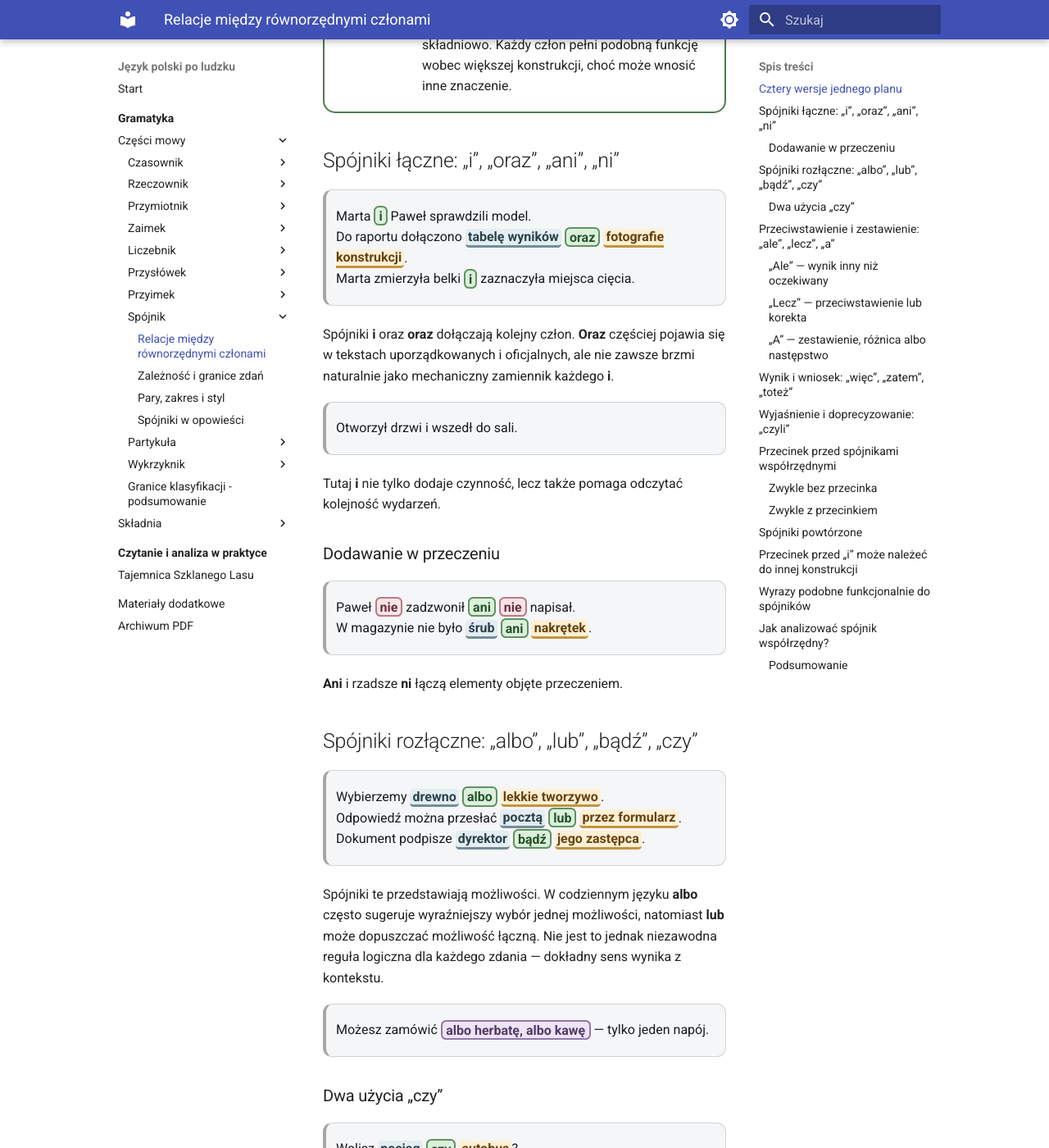
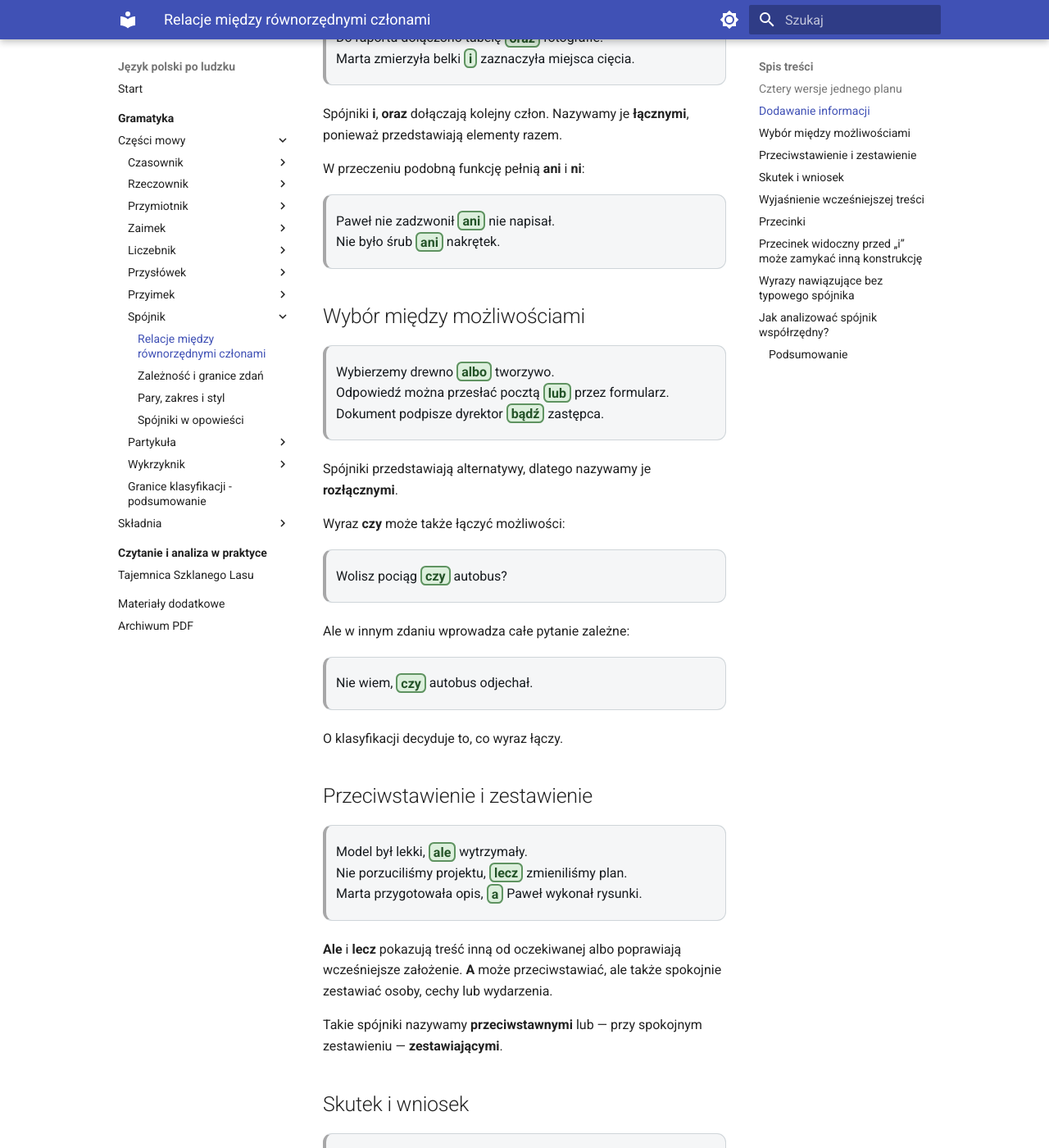
Before and after one commit to dchorazkiewicz/SP_JP, an MkDocs documentation site: the page built from docs/gramatyka/czesci-mowy/spojnik/wspolrzedne.md, in a window 1280 px wide and 1400 px high, scrolled down 973 px. Shown: the whole window at 82% size. Built offline with MkDocs 1.6.1 and Material for MkDocs 9.7.7, drawn with Linux system fonts in a browser that asks for light colours; some of the changed text lies outside the part shown.

Commit message:
Wyprowadź współrzędność spójników z relacji między członami

```diff
--- a/docs/gramatyka/czesci-mowy/spojnik/wspolrzedne.md
+++ b/docs/gramatyka/czesci-mowy/spojnik/wspolrzedne.md
@@ -2,204 +2,142 @@
 
 <div class="conjunction-lesson" markdown>
 
-<div class="lesson-lead" markdown>
-
-Spójnik współrzędny łączy elementy znajdujące się na tym samym poziomie budowy: dwa wyrazy, dwie grupy wyrazów albo dwa zdania. Nie oznacza to, że człony muszą mieć ten sam sens. Mogą się dodawać, wykluczać, przeciwstawiać, wynikać z siebie albo wzajemnie wyjaśniać.
-
-</div>
-
 ## Cztery wersje jednego planu
-
-<div class="conjunction-story" markdown>
-  <div class="conjunction-story__title">Relację wybiera spójnik</div>
-  <div class="conjunction-story__body" markdown>
 
 > Przygotujemy <span class="member-left">model</span> <span class="conj-focus">i</span> <span class="member-right">opis konstrukcji</span>.
 > Przygotujemy <span class="member-left">model</span> <span class="conj-focus">albo</span> <span class="member-right">prezentację</span>.
 > Model jest <span class="member-left">lekki</span>, <span class="conj-focus">ale</span> <span class="member-right">wytrzymały</span>.
 > Model przeszedł próbę, <span class="conj-focus">więc</span> <span class="member-right">możemy go zaprezentować</span>.
 
-**I** dodaje drugi element. **Albo** przedstawia możliwości. **Ale** łączy cechy pozostające w napięciu. **Więc** pokazuje skutek lub wniosek.
+W każdym przykładzie spójnik łączy dwa elementy pełniące podobne zadanie w większej konstrukcji:
 
-  </div>
-</div>
+- **i** dodaje drugi element;
+- **albo** przedstawia możliwości;
+- **ale** zestawia treści pozostające w napięciu;
+- **więc** pokazuje skutek lub wniosek.
+
+Człony są wobec siebie równorzędne: żaden nie uzupełnia gramatycznie drugiego.
 
 <div class="conjunction-concept">
   <span class="conjunction-concept__label">Pojęcie</span>
   <strong>Współrzędność</strong>
-  <p>To relacja między członami równorzędnymi składniowo. Każdy człon pełni podobną funkcję wobec większej konstrukcji, choć może wnosić inne znaczenie.</p>
+  <p>To relacja między członami pełniącymi podobną funkcję w większej konstrukcji. Spójnik łączący takie człony nazywamy współrzędnym.</p>
 </div>
 
-## Spójniki łączne: „i”, „oraz”, „ani”, „ni”
+## Dodawanie informacji
 
 > Marta <span class="conj-focus">i</span> Paweł sprawdzili model.
-> Do raportu dołączono <span class="member-left">tabelę wyników</span> <span class="conj-focus">oraz</span> <span class="member-right">fotografie konstrukcji</span>.
+> Do raportu dołączono tabelę <span class="conj-focus">oraz</span> fotografie.
 > Marta zmierzyła belki <span class="conj-focus">i</span> zaznaczyła miejsca cięcia.
 
-Spójniki **i** oraz **oraz** dołączają kolejny człon. **Oraz** częściej pojawia się w tekstach uporządkowanych i oficjalnych, ale nie zawsze brzmi naturalnie jako mechaniczny zamiennik każdego **i**.
+Spójniki **i**, **oraz** dołączają kolejny człon. Nazywamy je **łącznymi**, ponieważ przedstawiają elementy razem.
 
-> Otworzył drzwi i wszedł do sali.
+W przeczeniu podobną funkcję pełnią **ani** i **ni**:
 
-Tutaj **i** nie tylko dodaje czynność, lecz także pomaga odczytać kolejność wydarzeń.
+> Paweł nie zadzwonił <span class="conj-focus">ani</span> nie napisał.
+> Nie było śrub <span class="conj-focus">ani</span> nakrętek.
 
-### Dodawanie w przeczeniu
+## Wybór między możliwościami
 
-> Paweł <span class="negation-anchor">nie</span> zadzwonił <span class="conj-focus">ani</span> <span class="negation-anchor">nie</span> napisał.
-> W magazynie nie było <span class="member-left">śrub</span> <span class="conj-focus">ani</span> <span class="member-right">nakrętek</span>.
+> Wybierzemy drewno <span class="conj-focus">albo</span> tworzywo.
+> Odpowiedź można przesłać pocztą <span class="conj-focus">lub</span> przez formularz.
+> Dokument podpisze dyrektor <span class="conj-focus">bądź</span> zastępca.
 
-**Ani** i rzadsze **ni** łączą elementy objęte przeczeniem.
+Spójniki przedstawiają alternatywy, dlatego nazywamy je **rozłącznymi**.
 
-## Spójniki rozłączne: „albo”, „lub”, „bądź”, „czy”
+Wyraz **czy** może także łączyć możliwości:
 
-> Wybierzemy <span class="member-left">drewno</span> <span class="conj-focus">albo</span> <span class="member-right">lekkie tworzywo</span>.
-> Odpowiedź można przesłać <span class="member-left">pocztą</span> <span class="conj-focus">lub</span> <span class="member-right">przez formularz</span>.
-> Dokument podpisze <span class="member-left">dyrektor</span> <span class="conj-focus">bądź</span> <span class="member-right">jego zastępca</span>.
+> Wolisz pociąg <span class="conj-focus">czy</span> autobus?
 
-Spójniki te przedstawiają możliwości. W codziennym języku **albo** często sugeruje wyraźniejszy wybór jednej możliwości, natomiast **lub** może dopuszczać możliwość łączną. Nie jest to jednak niezawodna reguła logiczna dla każdego zdania — dokładny sens wynika z kontekstu.
+Ale w innym zdaniu wprowadza całe pytanie zależne:
 
-> Możesz zamówić <span class="pair-focus">albo herbatę, albo kawę</span> — tylko jeden napój.
+> Nie wiem, <span class="conj-focus">czy</span> autobus odjechał.
 
-### Dwa użycia „czy”
+O klasyfikacji decyduje to, co wyraz łączy.
 
-> Wolisz <span class="member-left">pociąg</span> <span class="conj-focus">czy</span> <span class="member-right">autobus</span>?
-
-Tutaj **czy** łączy dwie możliwości.
-
-> Nie wiem, <span class="conj-focus">czy</span> autobus już odjechał.
-
-Tutaj **czy** wprowadza pytanie zależne. Przed takim zdaniem podrzędnym stawiamy przecinek.
-
-<div class="conjunction-checkpoint">
-  <div class="conjunction-checkpoint__title">To samo „czy”, inna budowa</div>
-  <p>W połączeniu <em>herbata czy kawa</em> spójnik łączy równorzędne rzeczowniki. W zdaniu <em>sprawdź, czy pada</em> wprowadza całe zdanie zależne od czasownika <em>sprawdź</em>.</p>
-</div>
-
-## Przeciwstawienie i zestawienie: „ale”, „lecz”, „a”
-
-### „Ale” — wynik inny niż oczekiwany
+## Przeciwstawienie i zestawienie
 
 > Model był lekki, <span class="conj-focus">ale</span> wytrzymały.
-> Mieliśmy mało czasu, <span class="conj-focus">ale</span> zakończyliśmy pracę.
+> Nie porzuciliśmy projektu, <span class="conj-focus">lecz</span> zmieniliśmy plan.
+> Marta przygotowała opis, <span class="conj-focus">a</span> Paweł wykonał rysunki.
 
-**Ale** pokazuje, że drugi człon przełamuje oczekiwanie wywołane przez pierwszy.
+**Ale** i **lecz** pokazują treść inną od oczekiwanej albo poprawiają wcześniejsze założenie. **A** może przeciwstawiać, ale także spokojnie zestawiać osoby, cechy lub wydarzenia.
 
-### „Lecz” — przeciwstawienie lub korekta
+Takie spójniki nazywamy **przeciwstawnymi** lub — przy spokojnym zestawieniu — **zestawiającymi**.
 
-> Nie porzuciliśmy projektu, <span class="conj-focus">lecz</span> zmieniliśmy plan.
-> Potrzebujemy nie większej liczby elementów, <span class="conj-focus">lecz</span> lepszego połączenia.
+## Skutek i wniosek
 
-**Lecz** często pojawia się po zaprzeczeniu i wprowadza właściwą informację zamiast odrzuconej.
+> Zabrakło podpory, <span class="conj-focus">więc</span> zmieniliśmy konstrukcję.
+> Wszystkie pomiary są zgodne, <span class="conj-focus">zatem</span> możemy rozpocząć próbę.
+> Droga była zalana, <span class="conj-focus">toteż</span> wybraliśmy inną trasę.
 
-### „A” — zestawienie, różnica albo następstwo
+Pierwszy człon podaje podstawę, a drugi skutek lub wniosek. Spójniki nazywamy **wynikowymi**.
 
-> Marta przygotowała opis, <span class="conj-focus">a</span> Paweł wykonał rysunki.
-> Pierwsza belka była prosta, <span class="conj-focus">a</span> druga lekko wygięta.
-> Otworzył pudełko, <span class="conj-focus">a</span> następnie wyjął narzędzia.
+Porównaj kierunek relacji:
 
-Spójnik **a** nie zawsze oznacza ostre przeciwstawienie. Może spokojnie zestawiać dwa podmioty, dwie cechy albo kolejne wydarzenia.
+> Zostaliśmy w pracowni, bo padało. — drugi człon podaje przyczynę;
+> Padało, więc zostaliśmy w pracowni. — drugi człon podaje skutek.
 
-## Wynik i wniosek: „więc”, „zatem”, „toteż”
-
-> Zabrakło jednej podpory, <span class="conj-focus">więc</span> zmieniliśmy konstrukcję.
-> Wszystkie pomiary są zgodne, <span class="conj-focus">zatem</span> możemy rozpocząć próbę.
-> Droga była zalana, <span class="conj-focus">toteż</span> zespół wybrał inną trasę.
-
-Pierwszy człon stanowi podstawę, a drugi przedstawia skutek albo wniosek.
-
-> Zostaliśmy w pracowni, <span class="conj-focus">bo</span> padało. — drugi człon podaje przyczynę
-> Padało, <span class="conj-focus">więc</span> zostaliśmy w pracowni. — drugi człon podaje skutek
-
-## Wyjaśnienie i doprecyzowanie: „czyli”
+## Wyjaśnienie wcześniejszej treści
 
 > Model jest modułowy, <span class="conj-focus">czyli</span> można wymieniać jego części.
-> Spotkanie odbędzie się hybrydowo, <span class="conj-focus">czyli</span> część osób połączy się zdalnie.
+> Spotkanie będzie hybrydowe, <span class="conj-focus">czyli</span> część osób połączy się zdalnie.
 
-Drugi człon objaśnia pierwszy albo pokazuje jego praktyczne znaczenie.
+Drugi człon objaśnia pierwszy. Spójnik **czyli** nazywamy **wyjaśniającym**.
 
-Wyrażenie **to znaczy** może pełnić podobną funkcję tekstową:
+Wyrażenie **to znaczy** może pełnić podobną funkcję, ale nie każdy opis gramatyczny traktuje je jako pojedynczy spójnik.
 
-> Musimy uprościć procedurę, <span class="connector-anchor">to znaczy</span> usunąć dwa zbędne etapy.
+## Przecinki
 
-Nie we wszystkich opisach gramatycznych klasyfikuje się je dokładnie tak samo jak pojedynczy spójnik **czyli**.
-
-## Przecinek przed spójnikami współrzędnymi
-
-### Zwykle bez przecinka
-
-Przed pojedynczym:
-
-> i, oraz, ani, ni, albo, lub, bądź
-
-zwykle nie stawiamy przecinka:
+Przed pojedynczymi spójnikami łącznymi i rozłącznymi zwykle nie stawiamy przecinka:
 
 > Marta przygotowała opis <span class="conj-focus">i</span> wykonała rysunek.
-> Możemy zostać <span class="conj-focus">albo</span> wrócić później.
-> Marta pisała raport <span class="conj-focus">i</span> Paweł tworzył wykresy.
+> Możemy zostać <span class="conj-focus">albo</span> wrócić.
 
-### Zwykle z przecinkiem
-
-Przecinek stawiamy przed spójnikami przeciwstawnymi, wynikowymi i wyjaśniającymi:
-
-> ale, lecz, a, więc, zatem, toteż, czyli.
+Przecinek zwykle stawiamy przed spójnikami przeciwstawnymi, wynikowymi i wyjaśniającymi:
 
 > Model wyglądał dobrze, <span class="conj-focus">ale</span> nie przeszedł próby.
-> Pomiar był błędny, <span class="conj-focus">więc</span> powtórzyliśmy doświadczenie.
-> Konstrukcja jest symetryczna, <span class="conj-focus">czyli</span> obie strony mają taki sam układ.
+> Pomiar był błędny, <span class="conj-focus">więc</span> go powtórzyliśmy.
+> Konstrukcja jest symetryczna, <span class="conj-focus">czyli</span> obie strony mają ten sam układ.
 
-## Spójniki powtórzone
+Przy spójnikach powtórzonych przecinek pojawia się przed drugim i kolejnymi członami:
 
-Gdy ten sam spójnik rozpoczyna kolejne równorzędne człony, przed drugim i następnymi wystąpieniami stawiamy przecinek:
+> i model, i opis, i prezentacja;
+> ani śruby, ani nakrętki;
+> albo pociągiem, albo autobusem.
 
-> Przygotujemy <span class="pair-focus">i model, i opis, i prezentację</span>.
-> Nie było <span class="pair-focus">ani śrub, ani nakrętek, ani podkładek</span>.
-> Pojedziemy <span class="pair-focus">albo pociągiem, albo autobusem</span>.
-> Nie wiedzieliśmy, <span class="pair-focus">czy zostać, czy wrócić</span>.
+## Przecinek widoczny przed „i” może zamykać inną konstrukcję
 
-Przecinek wynika z powtarzalnej budowy całego szeregu.
+> Raport, który przygotowała Marta, <span class="conj-focus">i</span> wykres Pawła trafiły do nauczyciela.
 
-> Powiedział, że przyjedzie i że przywiezie dokumenty.
+Przecinek przed **i** zamyka część **który przygotowała Marta**. Nie oddziela samych członów **raport i wykres**.
 
-Dwa zdania rozpoczynane przez **że** są połączone pojedynczym **i**, dlatego przed **i** nie ma przecinka.
+## Wyrazy nawiązujące bez typowego spójnika
 
-## Przecinek przed „i” może należeć do innej konstrukcji
+> Raport był gotowy. <strong>Jednak</strong> nikt go nie wysłał.
+> Marta opracowała opis. Paweł <strong>natomiast</strong> przygotował wykresy.
+> Zabrakło czasu. <strong>Dlatego</strong> przesunęliśmy próbę.
 
-> Raport, <span class="relative-anchor">który przygotowała Marta</span>, <span class="conj-focus">i</span> wykres Pawła trafiły do nauczyciela.
-
-Przecinek widoczny przed **i** zamyka zdanie podrzędne. Nie oddziela członów **raport i wykres**.
-
-> Powiedział, <span class="conj-focus">że</span> przyjedzie jutro, <span class="conj-focus">i</span> odłożył słuchawkę.
-
-Drugi przecinek zamyka zdanie podrzędne **że przyjedzie jutro**. Dopiero potem spójnik **i** łączy dwie czynności: powiedział i odłożył.
-
-## Wyrazy podobne funkcjonalnie do spójników
-
-> Raport był gotowy. <span class="connector-anchor">Jednak</span> nikt go nie wysłał.
-> Marta opracowała opis. Paweł <span class="connector-anchor">natomiast</span> przygotował wykresy.
-> Zabrakło czasu. <span class="connector-anchor">Dlatego</span> przesunęliśmy próbę.
-
-Wyrazy te nawiązują do wcześniejszej wypowiedzi i pokazują relację podobną do przeciwstawienia albo wynikania. Nie należy jednak automatycznie traktować każdego z nich jako typowego spójnika współrzędnego. Mogą być klasyfikowane jako partykuły, przysłówki albo wyrazy nawiązujące.
+Wyrazy pokazują relację między zdaniami, ale nie łączą ich w taki sam sposób jak typowy spójnik wewnątrz jednej konstrukcji. Mogą być opisywane jako partykuły, przysłówki albo wyrazy nawiązujące. Najpierw opisujemy ich funkcję, dopiero potem wybieramy etykietę.
 
 ## Jak analizować spójnik współrzędny?
 
 <div class="conjunction-step-list">
-  <div class="conjunction-step"><strong>Znajdź oba pełne człony.</strong> Nie ograniczaj ich do wyrazów stojących najbliżej spójnika.</div>
-  <div class="conjunction-step"><strong>Sprawdź równorzędność.</strong> Ustal, czy człony pełnią podobną funkcję w większej konstrukcji.</div>
-  <div class="conjunction-step"><strong>Nazwij relację.</strong> Dodawanie, wybór, przeciwstawienie, wynik czy wyjaśnienie?</div>
-  <div class="conjunction-step"><strong>Sprawdź, czy spójnik jest pojedynczy czy powtórzony.</strong></div>
-  <div class="conjunction-step"><strong>Ustal przecinek z budowy całego zdania.</strong> Znak widoczny przed spójnikiem może zamykać inną konstrukcję.</div>
-  <div class="conjunction-step"><strong>Przy wyrazach granicznych sprawdź ich rzeczywiste zachowanie.</strong></div>
+  <div class="conjunction-step"><strong>Znajdź oba pełne człony.</strong></div>
+  <div class="conjunction-step"><strong>Sprawdź, czy pełnią podobną funkcję.</strong></div>
+  <div class="conjunction-step"><strong>Ustal relację znaczeniową.</strong> Dodawanie, wybór, przeciwstawienie, wynik czy wyjaśnienie?</div>
+  <div class="conjunction-step"><strong>Dopiero potem nazwij typ spójnika.</strong></div>
+  <div class="conjunction-step"><strong>Sprawdź, czy spójnik jest pojedynczy, czy powtórzony.</strong></div>
+  <div class="conjunction-step"><strong>Ustal, do której konstrukcji należy przecinek.</strong></div>
 </div>
 
 <div class="conjunction-summary">
 <h3>Podsumowanie</h3>
 <ul>
-  <li>Spójniki współrzędne łączą wyrazy, grupy lub zdania znajdujące się na tym samym poziomie.</li>
-  <li><em>I</em> dodaje, <em>albo</em> przedstawia wybór, <em>ale</em> przeciwstawia, <em>więc</em> wskazuje wynik, a <em>czyli</em> wyjaśnia.</li>
-  <li><em>A</em> może przeciwstawiać, zestawiać albo porządkować kolejne wydarzenia.</li>
-  <li>Przed pojedynczym <em>i, oraz, albo, lub, ani, bądź</em> zwykle nie ma przecinka.</li>
-  <li>Przed <em>ale, lecz, a, więc, zatem, toteż, czyli</em> zwykle stawiamy przecinek.</li>
-  <li>Powtórzone spójniki rozdzielają kolejne człony przecinkami.</li>
-  <li><em>Czy</em> może łączyć możliwości albo wprowadzać pytanie zależne.</li>
+  <li>Współrzędność oznacza podobną funkcję członów w większej konstrukcji.</li>
+  <li>Nazwy typów spójników wynikają z relacji między pełnymi członami.</li>
+  <li><em>I, albo, ale, więc, czyli</em> nie są wymienne, ponieważ budują inne znaczenia.</li>
+  <li>Interpunkcję ustalamy z budowy całego zdania, nie z samej obecności słowa.</li>
 </ul>
 </div>
 
```
